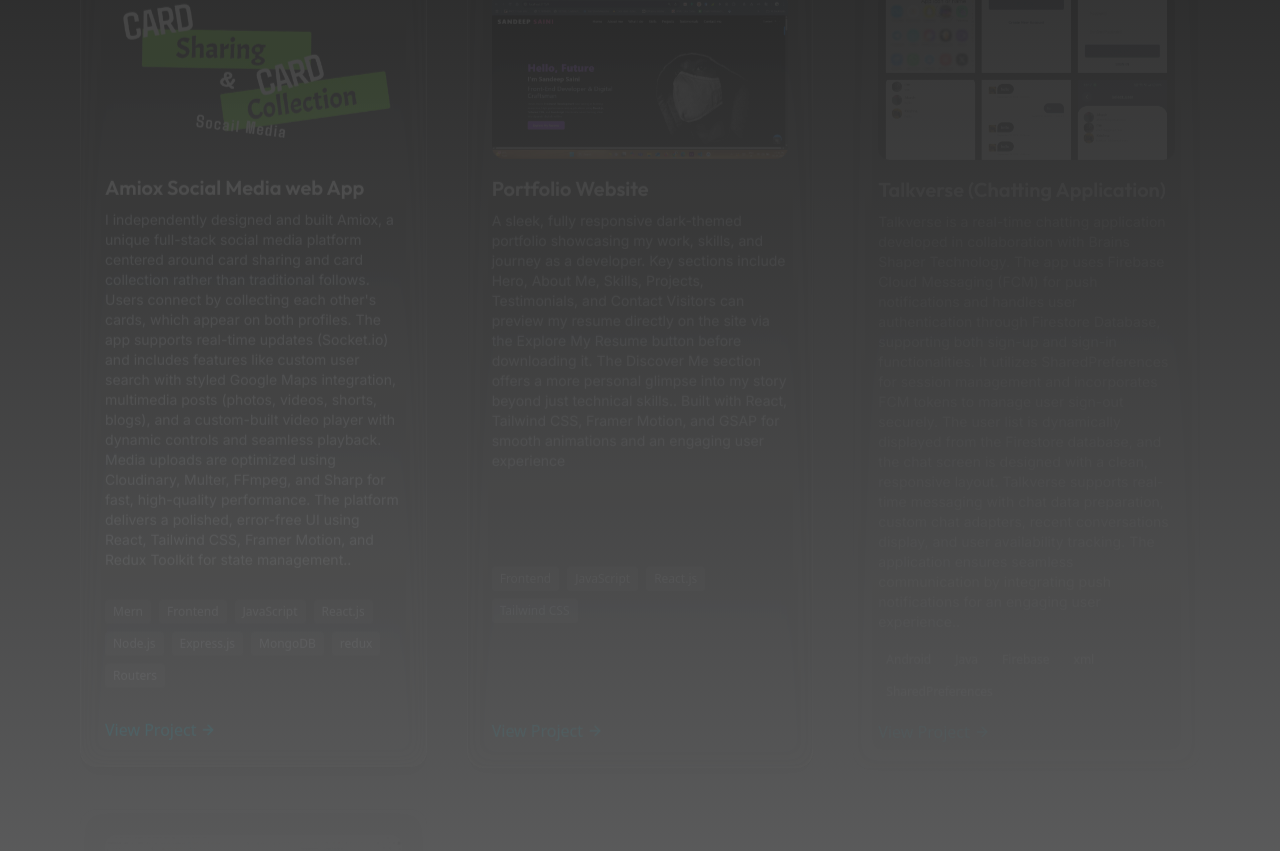
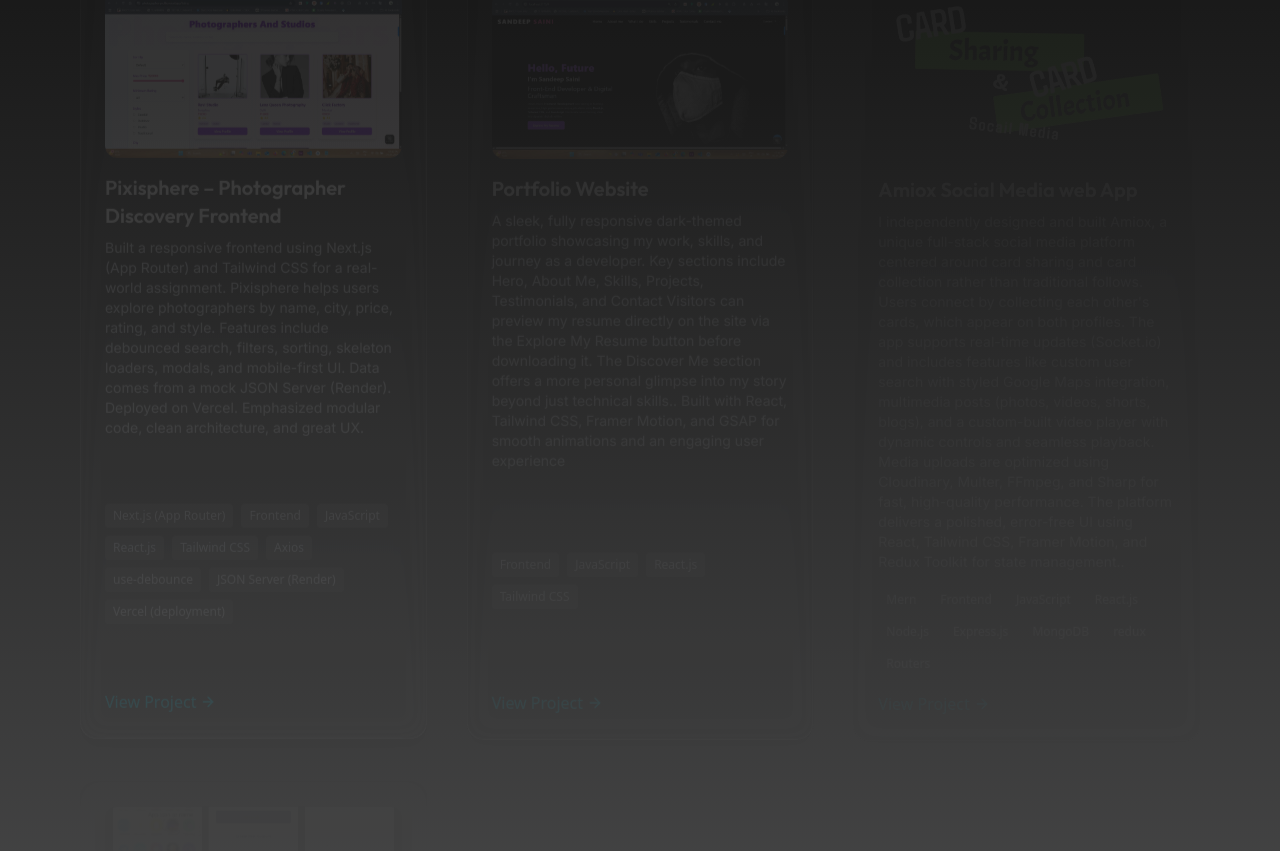
Before and after one commit to sandeep2000-saini/Sandeep-Saini-Portfolio, a React (Vite) app: page / in a window 1280 px wide. Shown: the part 4629-5480 px from the top of the page. Built offline with nearby package versions, Linux system fonts and the light colour scheme.

Commit message:
Fix: Add upadte resume and add new project(Pixisphere)

```diff
--- a/src/component/ProjectSection.jsx
+++ b/src/component/ProjectSection.jsx
@@ -9,17 +9,19 @@
 import WeatherApp from "../assets/Weather app.webp";
 import PokemonCard from "../assets/PokemonCards.webp";
 import TodoApp from "../assets/Todoapplication.webp";
+import Pixisphere from "../assets/Pixisphere.webp";
+// Importing project images
 
 const projects = [
   {
     id: 1,
-    title: "Amiox Social Media web App",
+    title: "Pixisphere – Photographer Discovery Frontend",
     description:
-      "I independently designed and built Amiox, a unique full-stack social media platform centered around card sharing and card collection rather than traditional follows. Users connect by collecting each other's cards, which appear on both profiles. The app supports real-time updates (Socket.io) and includes features like custom user search with styled Google Maps integration, multimedia posts (photos, videos, shorts, blogs), and a custom-built video player with dynamic controls and seamless playback. Media uploads are optimized using Cloudinary, Multer, FFmpeg, and Sharp for fast, high-quality performance. The platform delivers a polished, error-free UI using React, Tailwind CSS, Framer Motion, and Redux Toolkit for state management..",
-    image: Amiox,
-    technologies: ["Mern", "Frontend", "JavaScript", "React.js", "Node.js", "Express.js", "MongoDB","redux", "Routers"],
-    githubLink: "https://github.com/sandeep2000-saini/Amiox-socail-media-web-app.git",
-    liveLink: "#",
+      "Built a responsive frontend using Next.js (App Router) and Tailwind CSS for a real-world assignment. Pixisphere helps users explore photographers by name, city, price, rating, and style. Features include debounced search, filters, sorting, skeleton loaders, modals, and mobile-first UI. Data comes from a mock JSON Server (Render). Deployed on Vercel. Emphasized modular code, clean architecture, and great UX.",
+    image: Pixisphere,
+    technologies: ["Next.js (App Router)", "Frontend", "JavaScript", "React.js", "Tailwind CSS", "Axios", "use-debounce","JSON Server (Render)", "Vercel (deployment) "],
+    githubLink: "https://github.com/sandeep2000-saini/photographer-profile.git",
+    liveLink: "https://photographer-profile.vercel.app",
   },
   {
     id: 2,
@@ -33,6 +35,17 @@
   },
   {
     id: 3,
+    title: "Amiox Social Media web App",
+    description:
+      "I independently designed and built Amiox, a unique full-stack social media platform centered around card sharing and card collection rather than traditional follows. Users connect by collecting each other's cards, which appear on both profiles. The app supports real-time updates (Socket.io) and includes features like custom user search with styled Google Maps integration, multimedia posts (photos, videos, shorts, blogs), and a custom-built video player with dynamic controls and seamless playback. Media uploads are optimized using Cloudinary, Multer, FFmpeg, and Sharp for fast, high-quality performance. The platform delivers a polished, error-free UI using React, Tailwind CSS, Framer Motion, and Redux Toolkit for state management..",
+    image: Amiox,
+    technologies: ["Mern", "Frontend", "JavaScript", "React.js", "Node.js", "Express.js", "MongoDB","redux", "Routers"],
+    githubLink: "https://github.com/sandeep2000-saini/Amiox-socail-media-web-app.git",
+    liveLink: "#",
+  },
+
+  {
+    id: 4,
     title: "Talkverse (Chatting Application)",
     description:
       "Talkverse is a real-time chatting application developed in collaboration with Brains Shaper Technology. The app uses Firebase Cloud Messaging (FCM) for push notifications and handles user authentication through Firestore Database, supporting both sign-up and sign-in functionalities. It utilizes SharedPreferences for session management and incorporates FCM tokens to manage user sign-out securely. The user list is dynamically displayed from the Firestore database, and the chat screen is designed with a clean, responsive layout. Talkverse supports real-time messaging with chat data preparation, custom chat adapters, recent conversations display, and user availability tracking. The application ensures seamless communication by integrating push notifications for an engaging user experience..",
@@ -42,7 +55,7 @@
     liveLink: "#",
   },
   {
-    id: 4,
+    id: 5,
     title: "Weather app",
     description:
       "Weather App is a location-based weather application developed in collaboration with Brains Shaper Technology. The app fetches real-time temperature and weather details using the WeatherBit API. It determines the device’s location by accessing its latitude and longitude coordinates, allowing it to display accurate weather information for the current location. The application provides users with a simple and reliable way to check weather updates directly based on their geographic position..",
@@ -52,7 +65,7 @@
     liveLink: "#",
   },
   {
-    id: 5,
+    id: 6,
     title: "Pokemon Card",
     description:
       "Pokémon Card Search App is an interactive web project that showcases a collection of Pokémon character cards, each displaying key details like name, power, and other attributes. The core feature of this project is its intelligent search functionality — users can type one or more letters, and the app instantly filters and displays matching Pokémon cards whose names contain the typed characters. This real-time, dynamic search experience was designed to be fast, intuitive, and user-friendly.",
@@ -62,7 +75,7 @@
     liveLink: "#",
   },
   {
-    id: 6,
+    id: 7,
     title: "Todo-Application",
     description:
       "To-Do Application is a simple yet efficient task management app built to help users stay organized and productive. It allows users to add, edit, delete, and mark tasks as completed in a clean and responsive user interface. The app focuses on intuitive usability, making it easy to manage daily tasks with just a few clicks. Designed with performance and minimalism in mind, it ensures a smooth experience across all devices.",
```
Also changed, not shown: src/assets/Pixisphere.webp (added), 1 other file (tests, documents, lock files or other folders).
